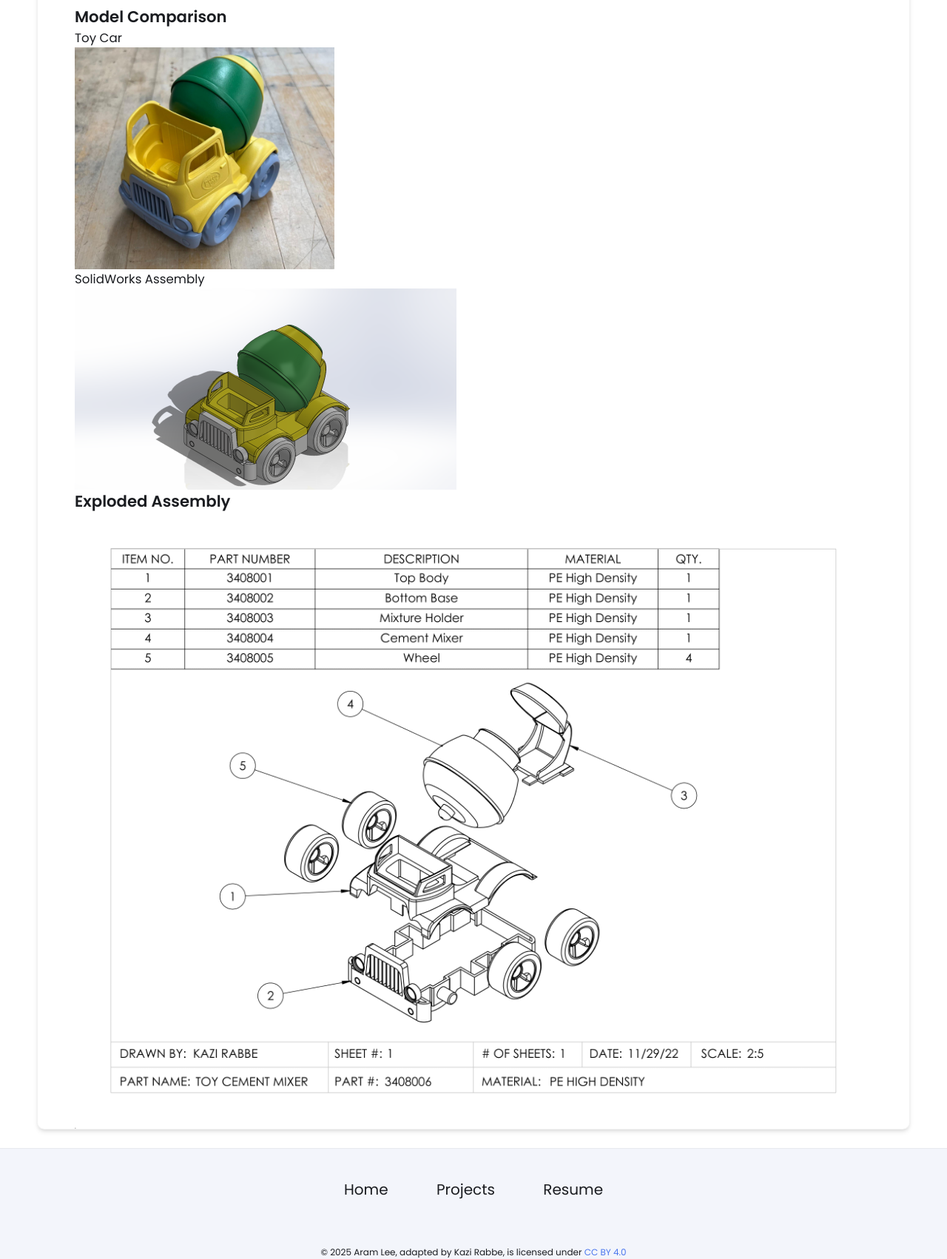
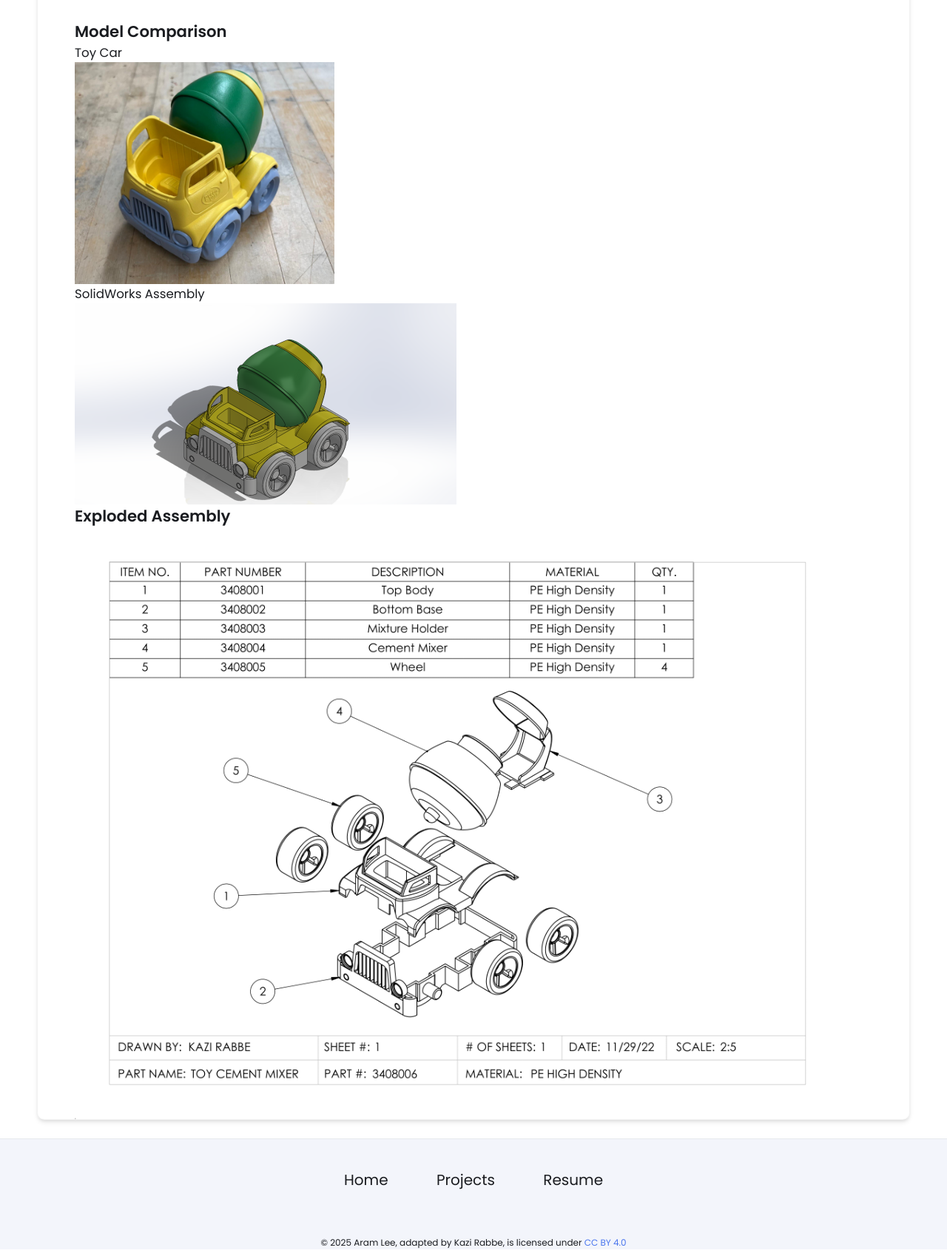
Before and after one commit to kazi-rabbe/kazi-rabbe.github.io, a Jekyll site: the page built from _projects/s1-computer-graphics-toy-car/index.md, in a window 1280 px wide. Shown: the part 1344-3046 px from the top of the page at 74% size. Built offline with Jekyll 4.4.1, drawn with Linux system fonts in a browser that asks for light colours.

Commit message:
Update index.md

```diff
--- a/_projects/s1-computer-graphics-toy-car/index.md
+++ b/_projects/s1-computer-graphics-toy-car/index.md
@@ -6,6 +6,17 @@ skills:
 - Solidworks CAD
 main-image: /expassembly.png
 ---
+
+
+<style>
+  .gallery-item {
+    margin-bottom: 20px; /* Adds space after each image */
+  }
+
+  iframe {
+    margin-bottom: 20px; /* Adds space after each iframe */
+  }
+</style>
 
 ## Car Modeling Plan
 <iframe src="/assets/images/CarModelPlan.pdf" width="100%" height="600px"></iframe>
@@ -18,4 +29,4 @@ main-image: /expassembly.png
 {% include image-gallery.html images="toycar.png" height="400"%}
 
 ## Exploded Assembly
-{% include image-gallery.html images="ToyDrawing-1.png" height="900"%}
+{% include image-gallery.html images="ToyDrawing-1.png" height="800"%}
```
